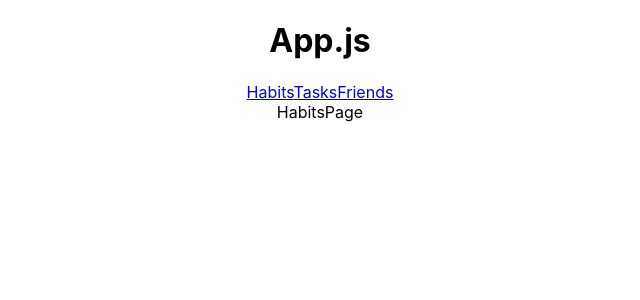
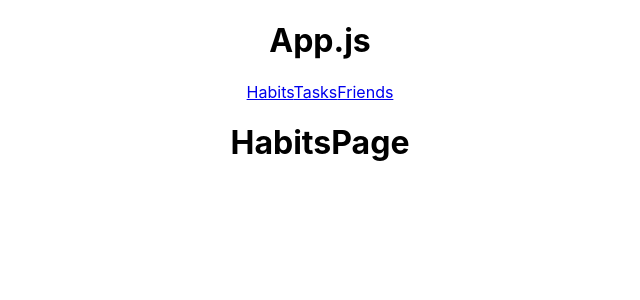
Before and after one commit to Sopmel/grouptask, a React (Create React App) app: page /habits in a window 1280 px wide. Shown: the top 300 px of the page, without its empty margins (320-960 px from the left). Built offline with nearby package versions, Linux system fonts and the light colour scheme.

Commit message:
Rubrik habits

```diff
--- a/src/Pages/HabitsPage.jsx
+++ b/src/Pages/HabitsPage.jsx
@@ -2,7 +2,9 @@ import React from 'react'
 
 function HabitsPage() {
   return (
-    <div>HabitsPage</div>
+    <div>
+        <h1>HabitsPage</h1>
+        </div>
   )
 }
 
```
